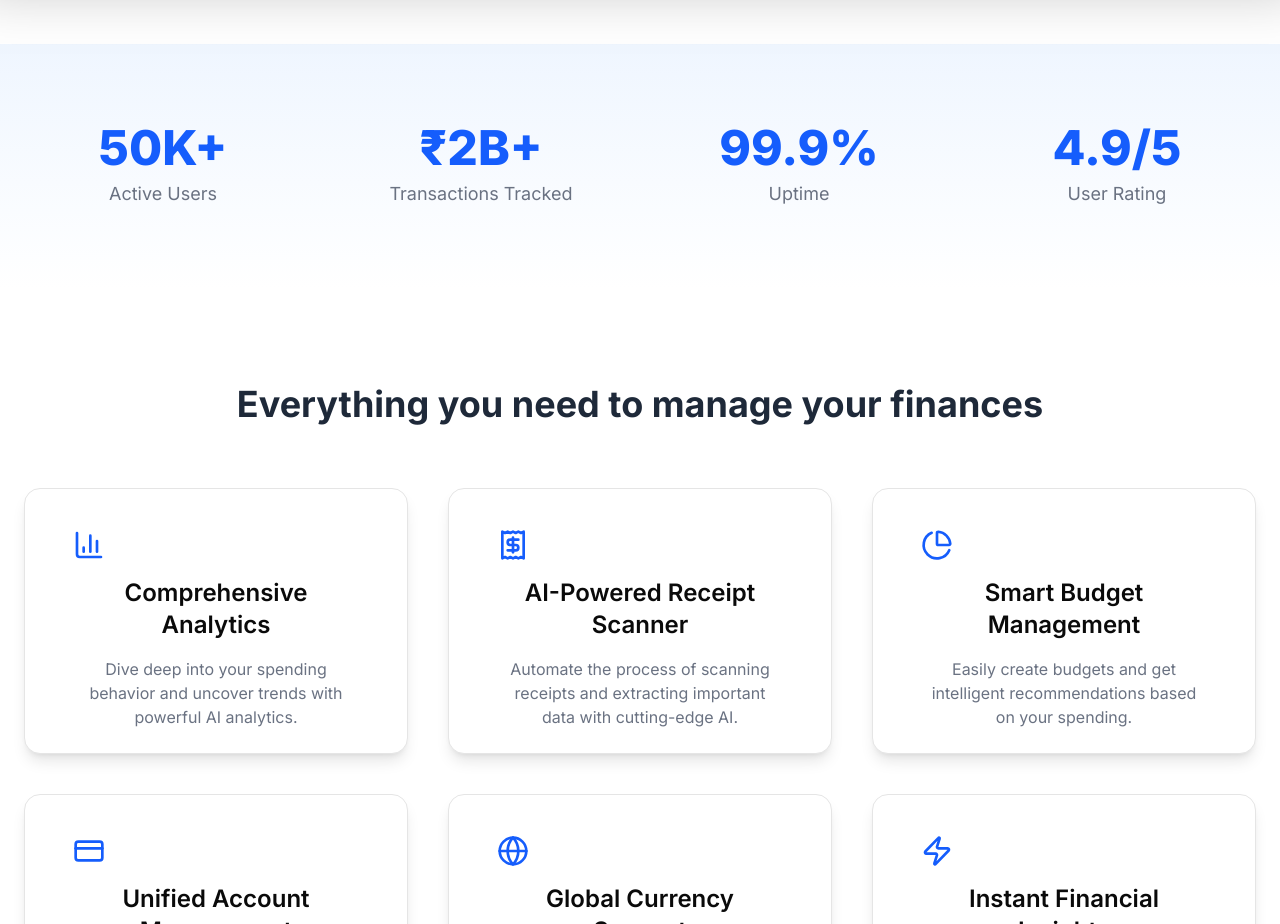
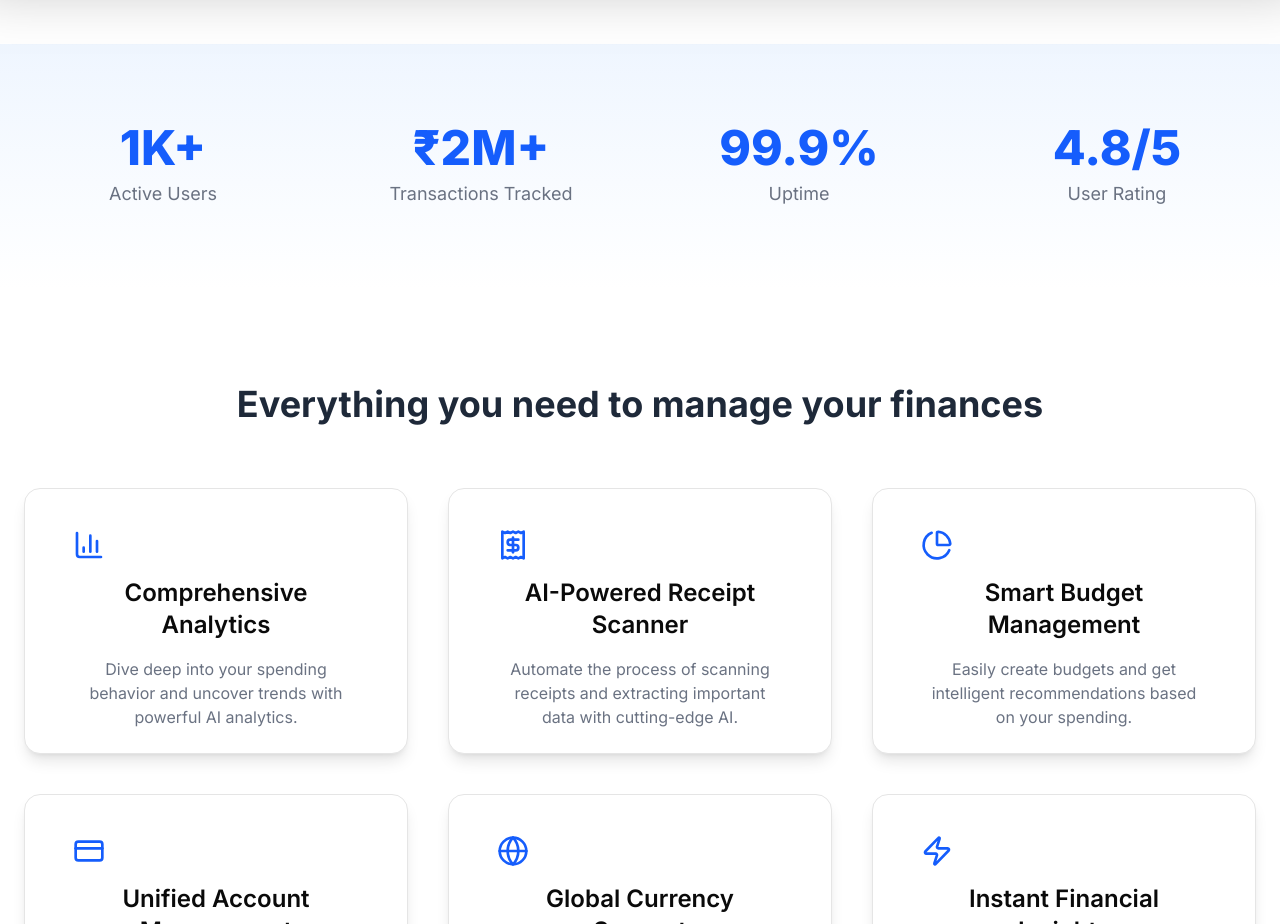
Before and after one commit to kalicharm21/Finova, a Next.js app: page / in a window 1280 px wide. Shown: the part 1060-1984 px from the top of the page. Built offline with nearby package versions, Linux system fonts and the light colour scheme; no server answers.

Commit message:
Fixed Errors

```diff
--- a/data/landing.js
+++ b/data/landing.js
@@ -10,11 +10,11 @@ import {
 // Stats Data
 export const statsData = [
   {
-    value: "50K+",
+    value: "1K+",
     label: "Active Users",
   },
   {
-    value: "₹2B+",
+    value: "₹2M+",
     label: "Transactions Tracked",
   },
   {
@@ -22,7 +22,7 @@ export const statsData = [
     label: "Uptime",
   },
   {
-    value: "4.9/5",
+    value: "4.8/5",
     label: "User Rating",
   },
 ];
```
